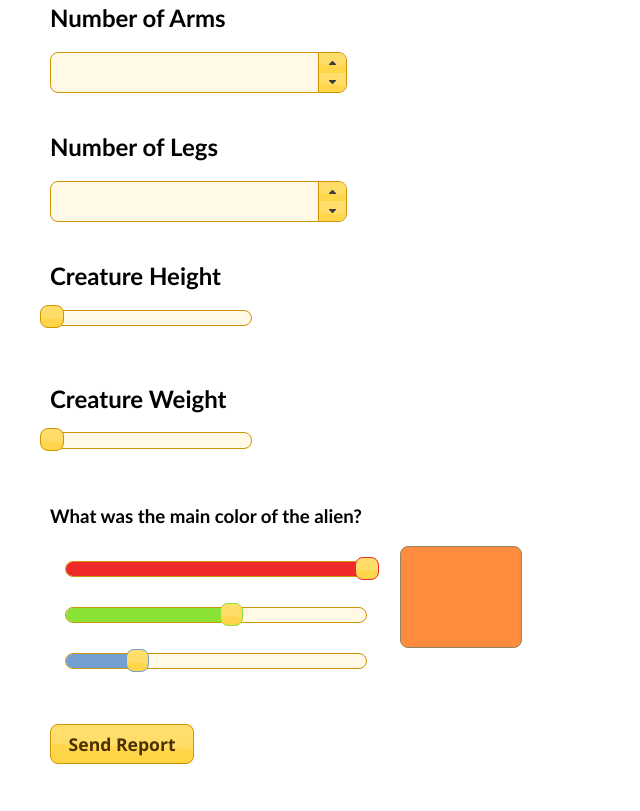
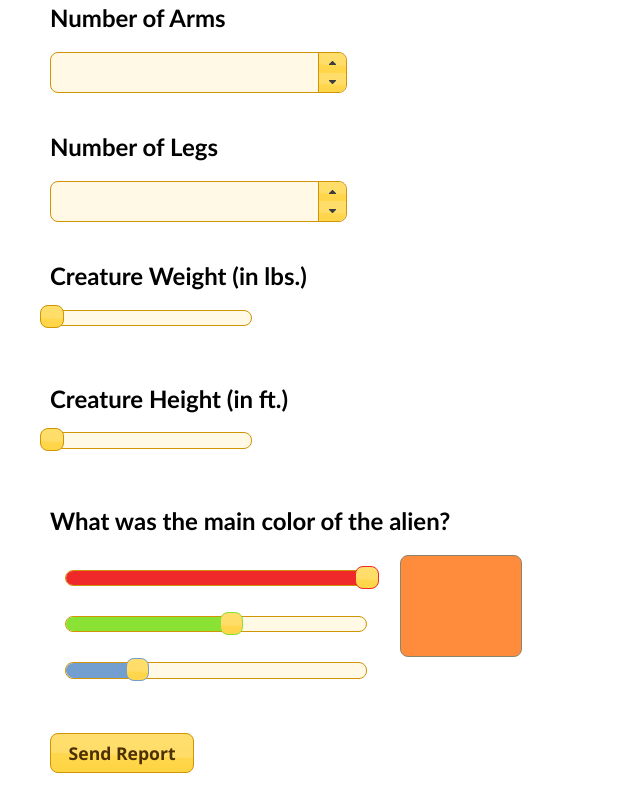
Before and after one commit to jneskovic/jneskovic.github.io, a website: page portfolio/AlienSighting.html in a window 1280 px wide. Shown: the part 671-1482 px from the top of the page, without its empty margins (0-640 px from the left). Drawn offline with Linux system fonts and the light colour scheme.

Commit message:
Add files via upload

```diff
--- a/portfolio/AlienSighting.html
+++ b/portfolio/AlienSighting.html
@@ -102,15 +102,15 @@
 <h2>Number of Legs</h2>
 <input type="text" id="spinner2" ><br><br>
 
-<h2>Creature Height</h2>
+<h2>Creature Weight (in lbs.)</h2>
+<p id = "weight"></p>
+<div id="slider2"></div><br><br>
+
+<h2>Creature Height (in ft.)</h2>
 <p id = "height"></p>
 <div id="slider1"></div><br><br>
 
-<h2>Creature Weight</h2>
-<p id = "weight"></p>
-<div id="slider2"></div><br><br>
-
-<h3>What was the main color of the alien?</h3>
+<h2>What was the main color of the alien?</h2>
 <div id="red"></div>
 <div id="green"></div>
 <div id="blue"></div>
@@ -142,7 +142,7 @@ $("#slider1").slider({
 });
 $("#slider2").slider({
       min: 0,
-      max: 500,
+      max: 300,
       value: 0,
       slide: function( event, ui ) {
         $("#weight" ).text(ui.value);
```
